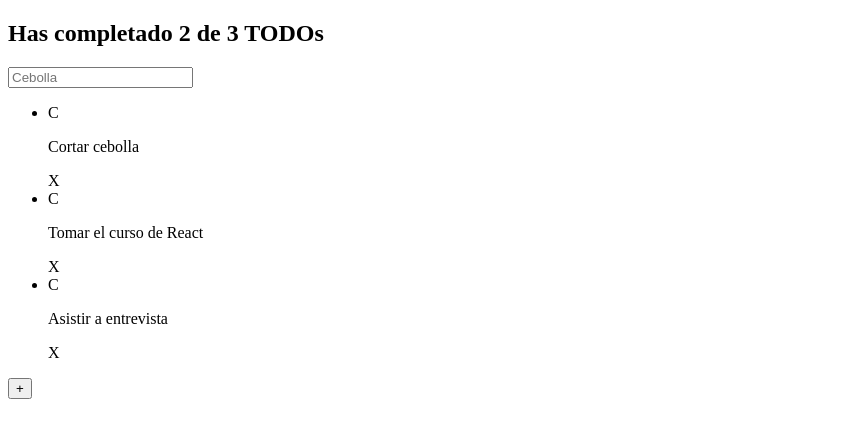
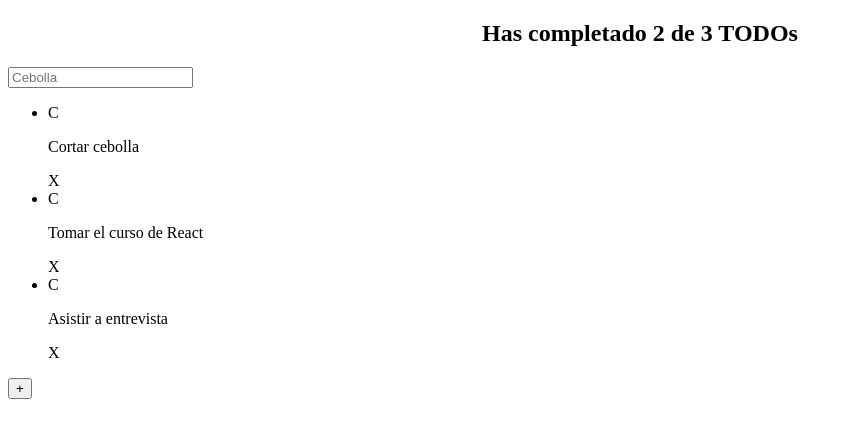
Before and after one commit to iaderegg/todo_app, a React (Create React App) app: page / in a window 1280 px wide. Shown: the top 438 px of the page, without its empty margins (0-853 px from the left). Built offline with nearby package versions, Linux system fonts and the light colour scheme.

Commit message:
Style files was created.

```diff
--- /dev/null
+++ b/src/CreateTodoButton.css
@@ -0,0 +1,3 @@
+.CreateTodoButton {
+
+}
--- a/src/CreateTodoButton.js
+++ b/src/CreateTodoButton.js
@@ -1,8 +1,9 @@
 import React from 'react';
+import './CreateTodoButton.css';
 
 function CreateTodoButton() {
     return (
-        <button>+</button>
+        <button className='CreateTodoButton'>+</button>
     );
 }
 
--- /dev/null
+++ b/src/TodoCounter.css
@@ -0,0 +1,4 @@
+.TodoCounter {
+    font-size: 24px;
+    text-align: center;
+}
--- a/src/TodoCounter.js
+++ b/src/TodoCounter.js
@@ -1,10 +1,11 @@
 import React from 'react';
+import './TodoCounter.css'
 
 const styles = {};
 
 function TodoCounter() {
     return (
-        <h2 style={styles}>Has completado 2 de 3 TODOs</h2>
+        <h2 className='TodoCounter'>Has completado 2 de 3 TODOs</h2>
     );
 }
 
--- /dev/null
+++ b/src/TodoItem.css
@@ -0,0 +1,3 @@
+.TodoItem {
+
+}
--- a/src/TodoItem.js
+++ b/src/TodoItem.js
@@ -1,4 +1,5 @@
 import React from 'react';
+import './TodoItem.css'
 
 function TodoItem(props) {
     return (
--- /dev/null
+++ b/src/TodoList.css
@@ -0,0 +1,3 @@
+.TodoList {
+
+}
--- a/src/TodoList.js
+++ b/src/TodoList.js
@@ -1,9 +1,10 @@
 import React from 'react';
+import './TodoList.css'
 
 function TodoList(props) {
     return (
         <section>
-            <ul>
+            <ul className='TodoList'>
                 { props.children }
             </ul>
         </section>
--- /dev/null
+++ b/src/TodoSearch.css
@@ -0,0 +1,3 @@
+.TodoSearch {
+
+}
--- a/src/TodoSearch.js
+++ b/src/TodoSearch.js
@@ -1,8 +1,9 @@
 import React from 'react';
+import './TodoSearch.css';
 
 function TodoSearch() {
     return (
-        <input placeholder="Cebolla" />
+        <input placeholder="Cebolla" className='TodoSearch'/>
     );
 }
 
```
